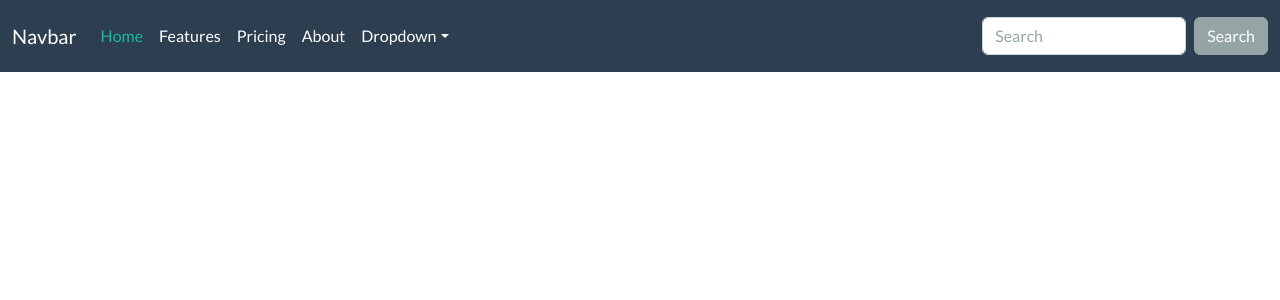
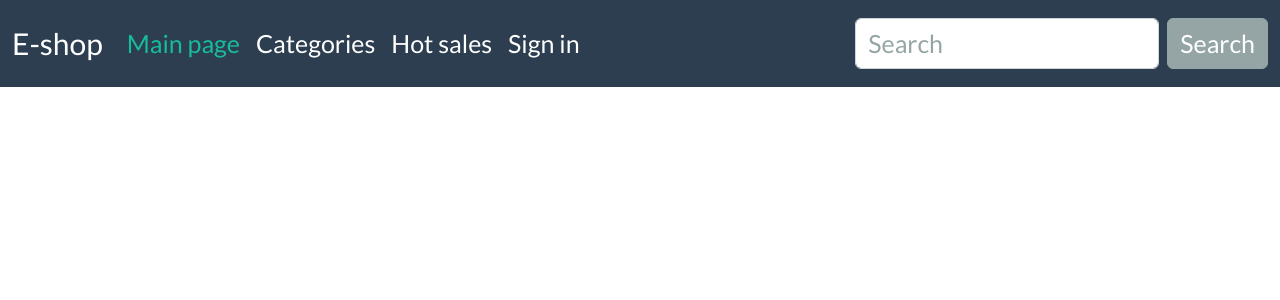
Before and after one commit to NixGiants/FrontHomework, a React (Create React App) app in the folder front-homework/: page / in a window 1280 px wide. Shown: the top 300 px of the page. Built offline with nearby package versions, Linux system fonts and the light colour scheme.

Commit message:
add font-sizes change format html

```diff
--- a/front-homework/src/components/header/Header.jsx
+++ b/front-homework/src/components/header/Header.jsx
@@ -6,39 +6,29 @@ function Header() {
         <header>
             <nav class="navbar navbar-expand-lg navbar-dark bg-primary">
                 <div class="container-fluid">
-    <a class="navbar-brand" href="#">Navbar</a>
+                    <a class="navbar-brand" href="#">E-shop</a>
                     <button class="navbar-toggler" type="button" data-bs-toggle="collapse" data-bs-target="#navbarColor01" aria-controls="navbarColor01" aria-expanded="false" aria-label="Toggle navigation">
                         <span class="navbar-toggler-icon"></span>
                     </button>
                     <div class="collapse navbar-collapse" id="navbarColor01">
                         <ul class="navbar-nav me-auto">
                             <li class="nav-item">
-          <a class="nav-link active" href="#">Home
+                                <a class="nav-link active" href="#">Main page
                                     <span class="visually-hidden">(current)</span>
                                 </a>
                             </li>
                             <li class="nav-item">
-          <a class="nav-link" href="#">Features</a>
+                                <a class="nav-link" href="#">Categories</a>
                             </li>
                             <li class="nav-item">
-          <a class="nav-link" href="#">Pricing</a>
+                                <a class="nav-link" href="#">Hot sales</a>
                             </li>
                             <li class="nav-item">
-          <a class="nav-link" href="#">About</a>
-        </li>
-        <li class="nav-item dropdown">
-          <a class="nav-link dropdown-toggle" data-bs-toggle="dropdown" href="#" role="button" aria-haspopup="true" aria-expanded="false">Dropdown</a>
-          <div class="dropdown-menu">
-            <a class="dropdown-item" href="#">Action</a>
-            <a class="dropdown-item" href="#">Another action</a>
-            <a class="dropdown-item" href="#">Something else here</a>
-            <div class="dropdown-divider"></div>
-            <a class="dropdown-item" href="#">Separated link</a>
-          </div>
+                                <a class="nav-link" href="#">Sign in</a>
                             </li>
                         </ul>
                         <form class="d-flex">
-        <input class="form-control me-sm-2" type="text" placeholder="Search"/>
+                            <input class="form-control me-sm-2 search_input" type="text" placeholder="Search" />
                             <button class="btn btn-secondary my-2 my-sm-0" type="submit">Search</button>
                         </form>
                     </div>
--- a/front-homework/src/components/header/css/Header.css
+++ b/front-homework/src/components/header/css/Header.css
@@ -1,3 +1,14 @@
-div{
-    height: 100%;
+.navbar{
+    font-size: 25px;
 }
+
+.navbar-brand{
+    font-size: 30px;
+}
+
+.btn{
+    font-size: 25px;
+}
+.search_input{
+font-size: 25px;
+}
```
Lines whose indentation alone changed are shown as unchanged.
